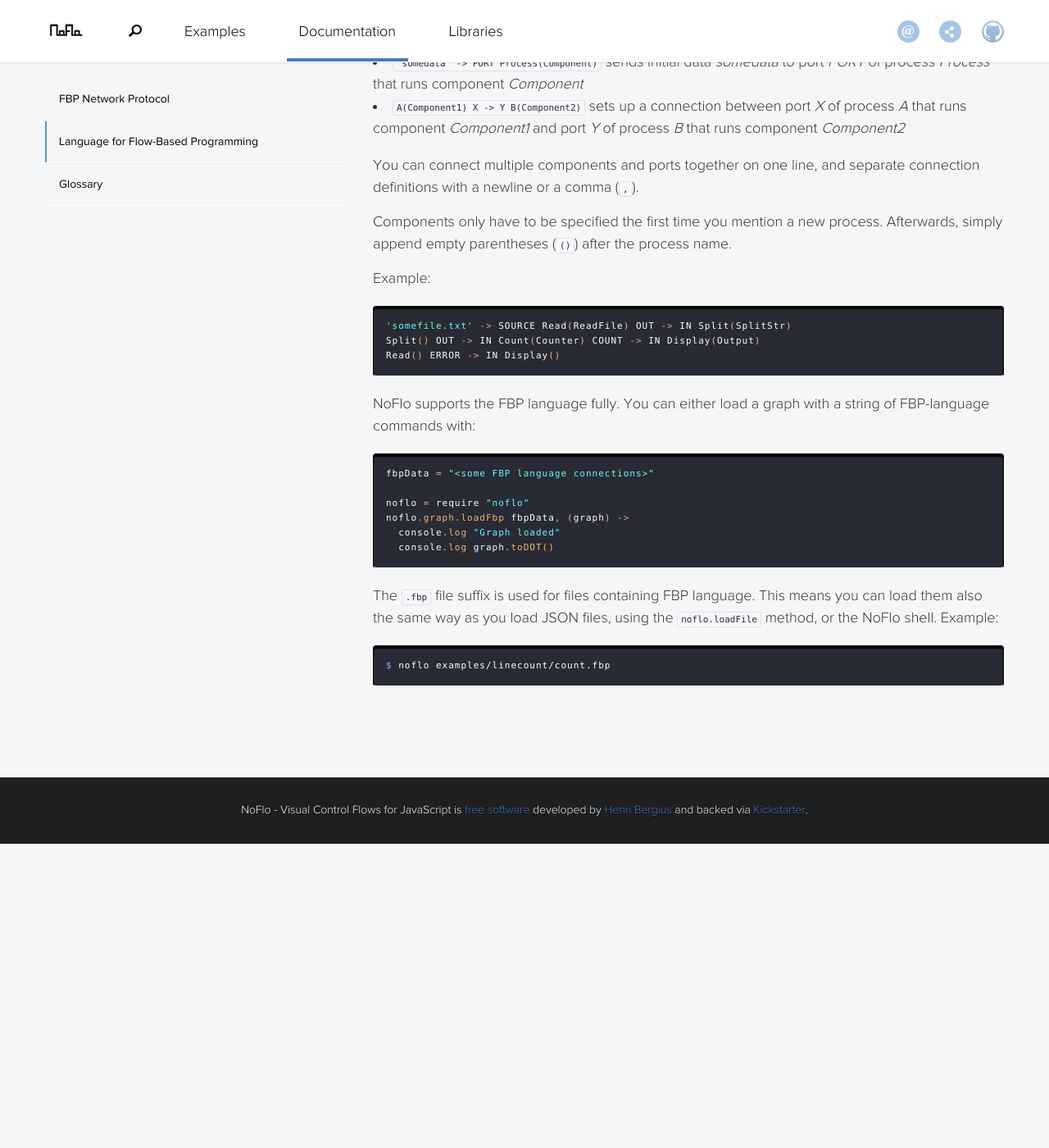
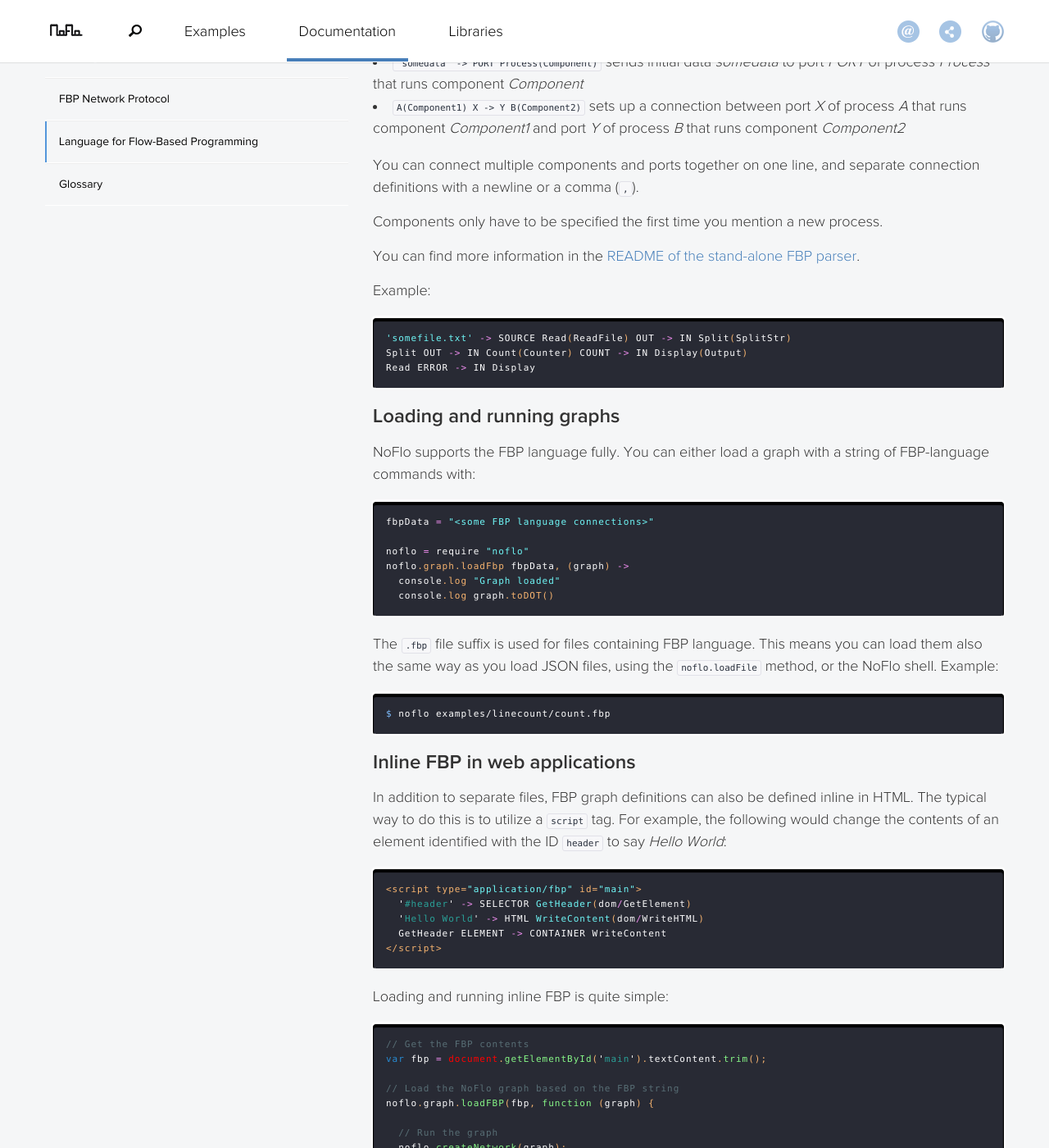
Before and after one commit to noflo/noflo.github.io, a Jekyll site: the page built from documentation/_posts/2013-07-09-fbp.md, in a window 1280 px wide and 1400 px high, scrolled down 510 px. Shown: the whole window at 82% size. Built offline with Jekyll 4.4.1, drawn with Linux system fonts in a browser that asks for light colours; nearby versions of some CDN libraries; Markdown is read by kramdown in place of the engine named in the settings; before the commit the page ends 1539 px from its top, so only the background shows below that.

Commit message:
Remove empty parentheses from FBP examples

````diff
--- a/documentation/_posts/2013-07-09-fbp.md
+++ b/documentation/_posts/2013-07-09-fbp.md
@@ -9,15 +9,19 @@ In addition to the JSON format described above, FBP has its own Domain-Specific
 
 You can connect multiple components and ports together on one line, and separate connection definitions with a newline or a comma (`,`).
 
-Components only have to be specified the first time you mention a new process. Afterwards, simply append empty parentheses (`()`) after the process name.
+Components only have to be specified the first time you mention a new process.
+
+You can find more information in the [README of the stand-alone FBP parser](https://github.com/noflo/fbp#readme).
 
 Example:
 
 ```coffeescript
 'somefile.txt' -> SOURCE Read(ReadFile) OUT -> IN Split(SplitStr)
-Split() OUT -> IN Count(Counter) COUNT -> IN Display(Output)
-Read() ERROR -> IN Display()
+Split OUT -> IN Count(Counter) COUNT -> IN Display(Output)
+Read ERROR -> IN Display
 ```
+
+## Loading and running graphs
 
 NoFlo supports the FBP language fully. You can either load a graph with a string of FBP-language commands with:
 
@@ -35,3 +39,29 @@ The `.fbp` file suffix is used for files containing FBP language. This means you
 ```bash
 $ noflo examples/linecount/count.fbp
 ```
+
+## Inline FBP in web applications
+
+In addition to separate files, FBP graph definitions can also be defined inline in HTML. The typical way to do this is to utilize a `script` tag. For example, the following would change the contents of an element identified with the ID `header` to say *Hello World*:
+
+```html
+<script type="application/fbp" id="main">
+  '#header' -> SELECTOR GetHeader(dom/GetElement)
+  'Hello World' -> HTML WriteContent(dom/WriteHTML)
+  GetHeader ELEMENT -> CONTAINER WriteContent
+</script>
+```
+
+Loading and running inline FBP is quite simple:
+
+```javascript
+// Get the FBP contents
+var fbp = document.getElementById('main').textContent.trim();
+
+// Load the NoFlo graph based on the FBP string
+noflo.graph.loadFBP(fbp, function (graph) {
+
+  // Run the graph
+  noflo.createNetwork(graph);
+});
+```
````
Also changed, not shown: documentation/index.md (+3 -3 lines).
